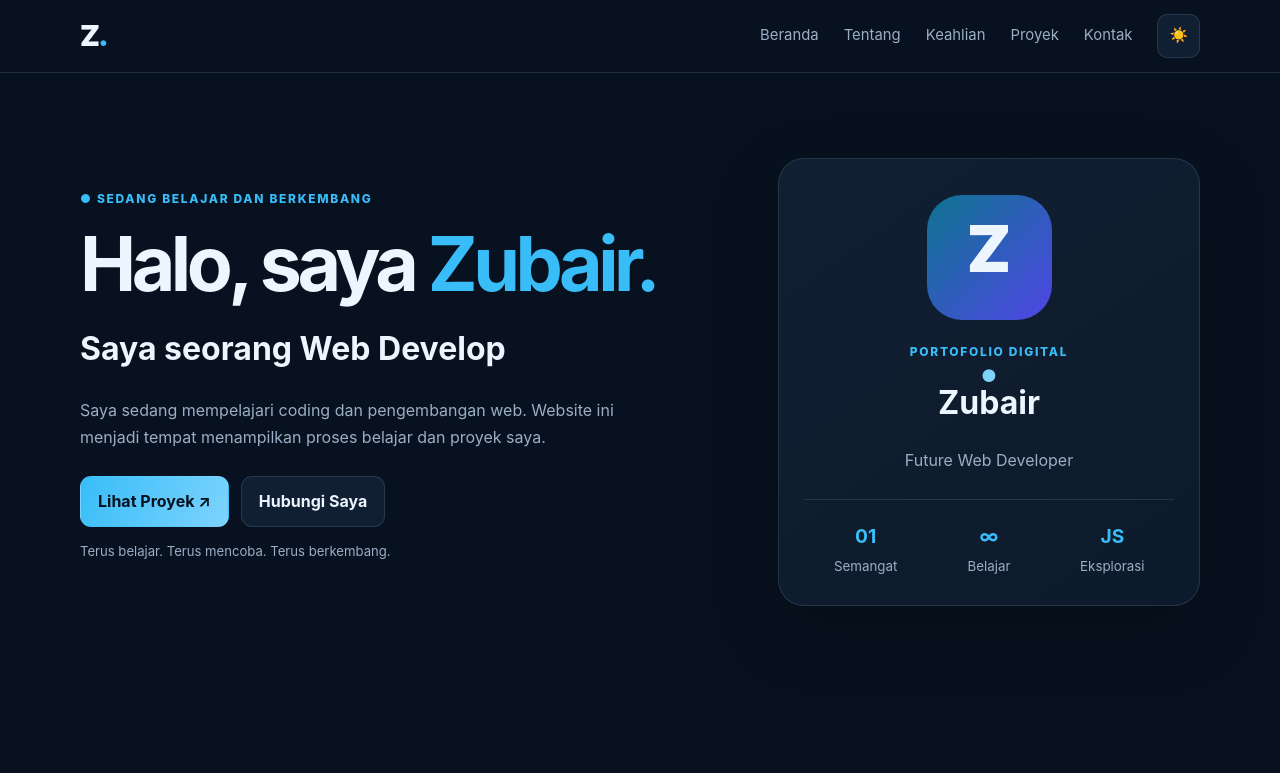
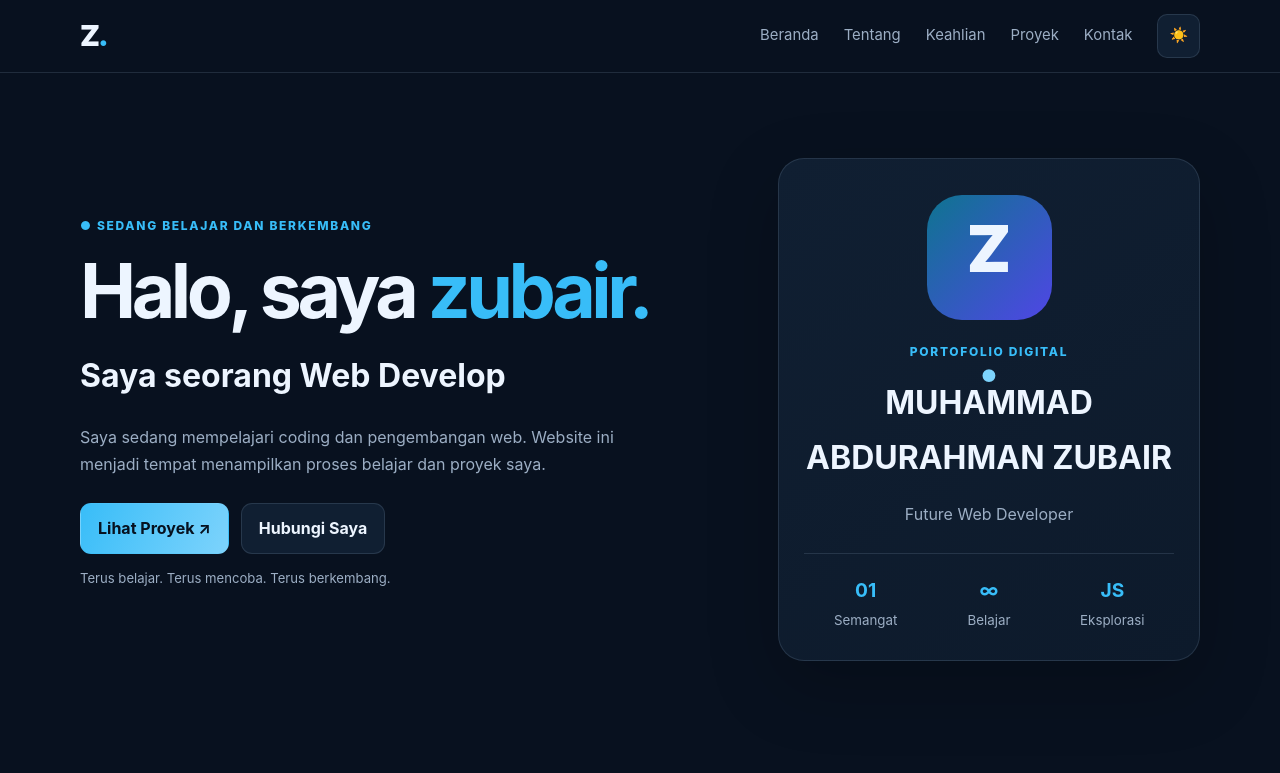
Before and after one commit to sayazubair005-gif/website-portofolio, a plain HTML site: page index.html in a window 1280 px wide. Shown: the top 773 px of the page. Drawn offline with Linux system fonts and the light colour scheme.

Commit message:
Update name from 'Zubair' to 'MUHAMMAD ABDURAHMAN ZUBAIR'

```diff
--- a/index.html
+++ b/index.html
@@ -17,12 +17,12 @@
 </div></nav></header>
 <main>
 <section id="home" class="hero container">
-<div class="reveal"><p class="eyebrow">● SEDANG BELAJAR DAN BERKEMBANG</p><h1>Halo, saya <span class="accent">Zubair.</span></h1>
+<div class="reveal"><p class="eyebrow">● SEDANG BELAJAR DAN BERKEMBANG</p><h1>Halo, saya <span class="accent">zubair.</span></h1>
 <h2>Saya seorang <span id="typing"></span><span class="cursor">|</span></h2>
 <p class="muted">Saya sedang mempelajari coding dan pengembangan web. Website ini menjadi tempat menampilkan proses belajar dan proyek saya.</p>
 <div class="actions"><a class="button primary" href="#projects">Lihat Proyek ↗</a><a class="button secondary" href="#contact">Hubungi Saya</a></div>
 <p class="muted small">Terus belajar. Terus mencoba. Terus berkembang.</p></div>
-<div class="profile-card reveal"><div class="avatar">Z<span>.</span></div><p class="eyebrow">PORTOFOLIO DIGITAL</p><h2>Zubair</h2><p class="muted">Future Web Developer</p><div class="stats"><div><b>01</b><small>Semangat</small></div><div><b>∞</b><small>Belajar</small></div><div><b>JS</b><small>Eksplorasi</small></div></div></div>
+<div class="profile-card reveal"><div class="avatar">Z<span>.</span></div><p class="eyebrow">PORTOFOLIO DIGITAL</p><h2>MUHAMMAD ABDURAHMAN ZUBAIR</h2><p class="muted">Future Web Developer</p><div class="stats"><div><b>01</b><small>Semangat</small></div><div><b>∞</b><small>Belajar</small></div><div><b>JS</b><small>Eksplorasi</small></div></div></div>
 </section>
 <section id="about" class="section container"><div class="section-title reveal"><p class="eyebrow">01 / TENTANG</p><h2>Kenalan lebih dekat</h2><p class="muted">Kemampuan dibangun dari latihan kecil yang dilakukan secara konsisten.</p></div>
 <div class="two-col"><article class="panel reveal"><h3>Siapa saya?</h3><p class="muted">Saya Zubair, seorang pelajar yang tertarik pada teknologi, coding, dan pembuatan website. Saat ini saya mempelajari HTML, CSS, dan JavaScript melalui praktik langsung.</p><p class="muted">Portofolio ini akan terus berkembang seiring bertambahnya pengetahuan dan proyek.</p></article>
```
